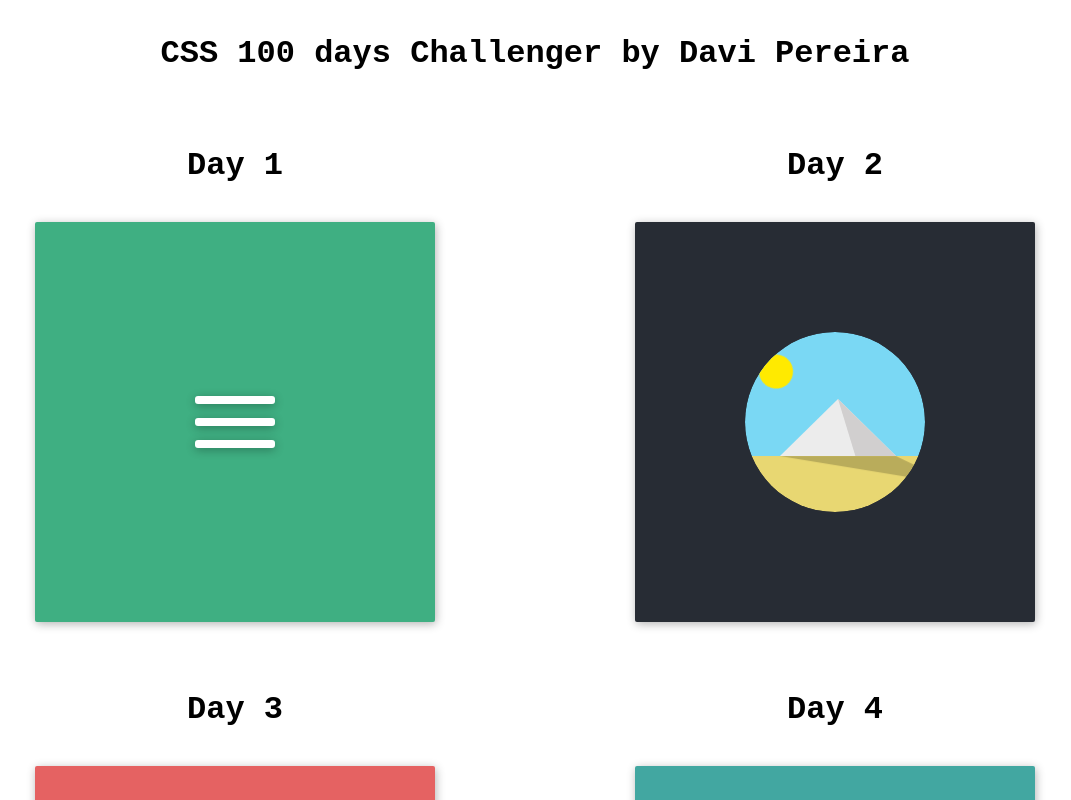
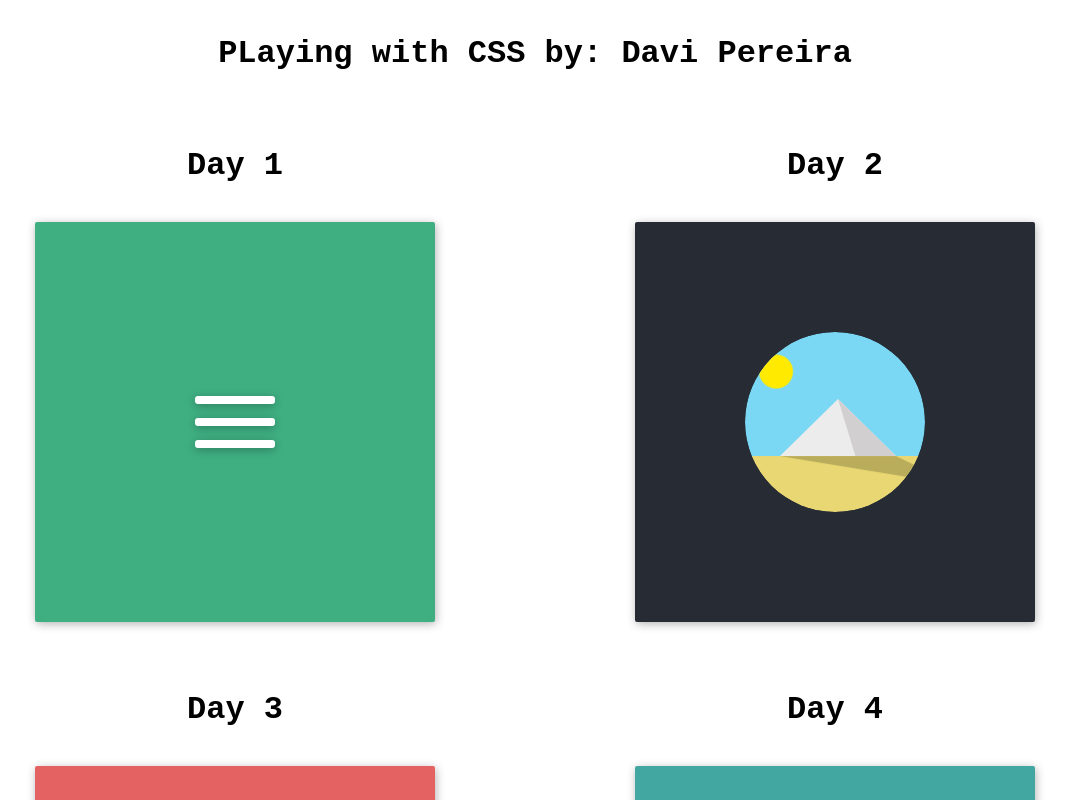
Before and after one commit to davipm/vue-animations, a Vue app: page / in a window 1280 px wide. Shown: the top 800 px of the page, without its empty margins (105-1176 px from the left). Built offline with nearby package versions, Linux system fonts and the light colour scheme; no server answers.

Commit message:
add accessibility

```diff
--- a/src/App.vue
+++ b/src/App.vue
@@ -1,6 +1,6 @@
 <template>
   <div id="app">
-    <h1 class="app__title">CSS 100 days Challenger by Davi Pereira</h1>
+    <h1 class="app__title">PLaying with CSS by: Davi Pereira</h1>
     <div class="row">
       <Day1 />
       <Day2 />
--- a/src/components/Day19.vue
+++ b/src/components/Day19.vue
@@ -5,11 +5,18 @@
       <div class="list">
         <div class="head">
           <div class="title">{{ days[d.getDay()] }}</div>
-          <div class="subtitle">{{ days[d.getMonth()] }} {{ d.getDate() }}, {{ d.getFullYear() }}</div>
+          <div class="subtitle">
+            {{ days[d.getMonth()] }} {{ d.getDate() }}, {{ d.getFullYear() }}
+          </div>
         </div>
         <ul>
           <li v-for="(list, index) in lists" :key="index">
-            <input type="checkbox" :id="`item-${index}`" :name="`item-${index}`" />
+            <input
+              type="checkbox"
+              :id="`item-${index}`"
+              :name="`item-${index}`"
+              aria-label="checkbox item"
+            />
             <label :for="`item-${index}`" class="text">{{ list.item }}</label>
             <label :for="`item-${index}`" class="button"></label>
             <svg width="15px" height="10px" class="checkmark">
```
Also changed, not shown: src/assets/icons/Map.vue (line endings or trailing spaces), src/assets/icons/Marker.vue (line endings or trailing spaces).
